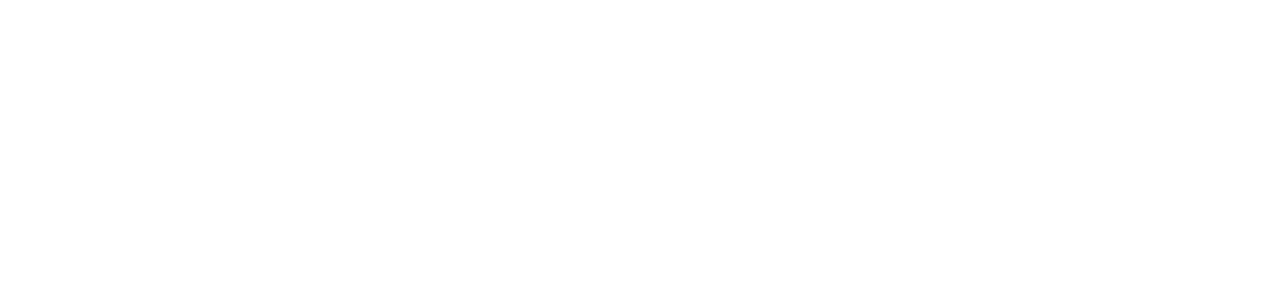
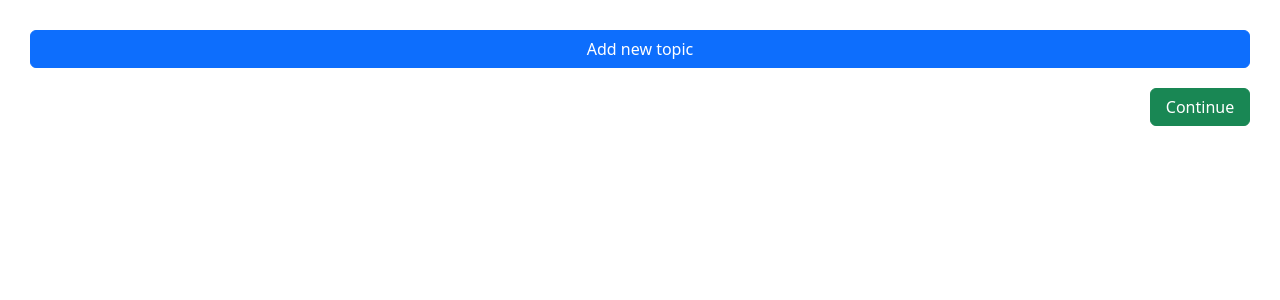
Before and after one commit to Hcankaynak/vote-run-app, a React (Create React App) app in the folder frontend/: page /presentation in a window 1280 px wide. Before the commit this address had no page. Shown: the top 300 px of the page. Built offline with nearby package versions, Linux system fonts and the light colour scheme.

Commit message:
Adding Presentation Page added.

```diff
--- a/frontend/src/Application.tsx
+++ b/frontend/src/Application.tsx
@@ -8,6 +8,7 @@
 import "./config/firebase-config"
 import React from "react";
 import {QRCodeGenerator} from "./components/QRCodeGenerator/QRCodeGenerator";
+import {PresentationCreator} from "./pages/presentation/PresentationCreator";
 
 const Application = () => {
     return (
@@ -26,6 +27,7 @@
                 <Route path="login" element={<LoginPage/>}/>
                 <Route path="register" element={<RegisterPage/>}/>
                 <Route path="qrcode" element={<QRCodeGenerator/>}/>
+                <Route path="presentation" element={<PresentationCreator/>}/>
                 <Route path="layout" element={<LayoutComponent/>}>
                     <Route index element={<AboutPage/>}/>
                     <Route path=":number" element={<AboutPage/>}/>
--- /dev/null
+++ b/frontend/src/pages/presentation/PresentationCreator.tsx
@@ -0,0 +1,73 @@
+import * as React from 'react';
+import {Button} from "react-bootstrap";
+import "./presentationCreator.scss"
+import Form from "react-bootstrap/Form";
+
+export interface IPresentationCreator {
+
+}
+
+interface IPresentationTopic {
+    id: number;
+    topic: string;
+}
+
+export const PresentationCreator = (props: IPresentationCreator) => {
+
+    const [presentationTopics, setPresentationTopics] = React.useState<IPresentationTopic[]>([]);
+
+
+    const deleteTopic = (id: number) => {
+        setPresentationTopics((prev) => {
+            return prev.filter(item => item.id !== id);
+        })
+    }
+
+    const addNewTopic = () => {
+        setPresentationTopics((prev) => {
+            // TODO:change epoch to uuid. or write your own unique id generator.
+            return [...prev, {id: new Date().getTime(), topic: ""}];
+        })
+    }
+
+    const renderPresentationTopics = () => {
+        return presentationTopics.map((item) => {
+            return (
+                <div
+                    key={item.id}
+                    className="topic-element"
+                >
+                    <Form.Group className="topic input-element" controlId="formGroupName">
+                        <Form.Control
+                            required
+                            type="topic"
+                            placeholder="Enter Topic"
+                            onChange={(value) => setPresentationTopics((prevState => {
+                                const elementIndex = prevState.findIndex((el => el.id === item.id))
+                                const updatedList = [...prevState];
+                                updatedList[elementIndex].topic = value.target.value;
+                                return updatedList;
+                            }))}
+                        />
+                    </Form.Group>
+                    <Button variant="danger" onClick={event => deleteTopic(item.id)}>Delete</Button>
+                </div>
+            )
+        })
+    }
+    return (
+        <div className="presentation-creator">
+            {renderPresentationTopics()}
+
+
+            <Button variant="primary" onClick={event => addNewTopic()}>Add new topic</Button>
+            <div className="btn-continue-shell">
+                {
+                    //TODO: continue navigate to next page.
+                }
+                <Button variant="success" onClick={event => console.log(presentationTopics)}>Continue</Button>
+            </div>
+
+        </div>
+    );
+}
--- /dev/null
+++ b/frontend/src/pages/presentation/presentationCreator.scss
@@ -0,0 +1,30 @@
+.presentation-creator {
+  display: flex;
+  flex-direction: column;
+  padding: 30px;
+
+  .topic-element {
+    display: flex;
+    justify-content: space-between;
+    margin-bottom: 20px;
+
+    .topic {
+      flex: 9;
+      padding-right: 20px;
+    }
+    .btn {
+      flex: 1;
+    }
+
+  }
+  .btn-primary {
+    margin-bottom: 20px;
+  }
+  .btn-continue-shell {
+    display: flex;
+    justify-content: flex-end;
+    .btn-success {
+      width: 100px;
+    }
+  }
+}
```
